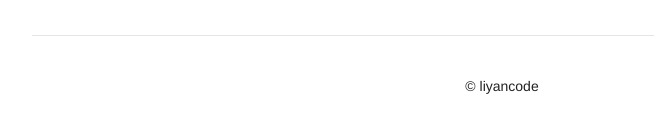
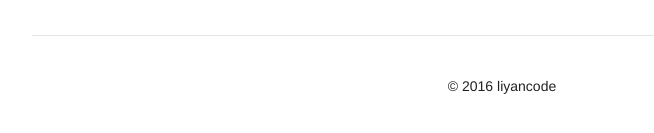
Before and after one commit to liyancode/liyancode.github.io, a Jekyll site: the page built from index.html, in a window 1280 px wide and 900 px high, scrolled down 5019 px. Shown: the part 764-897 px from the top of the window, without its empty margins (138-792 px from the left). Built offline with Jekyll 4.4.1, drawn with Linux system fonts in a browser that asks for light colours; comment, search, counter and statistics services are not loaded.

Commit message:
add current_year property

```diff
--- a/_config.yml
+++ b/_config.yml
@@ -1,4 +1,5 @@
 # Site settings
+current_year: 2016
 title: liyancode blog
 email: liyan.code@gmail.com
 description: > # this means to ignore newlines until "baseurl:"
```
